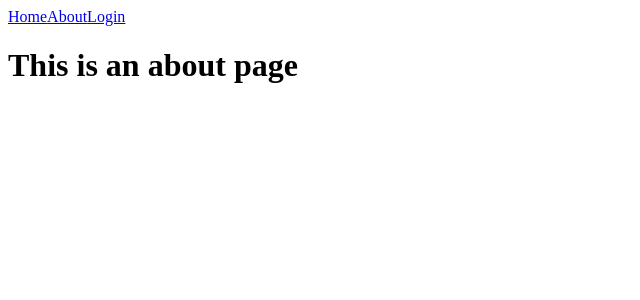
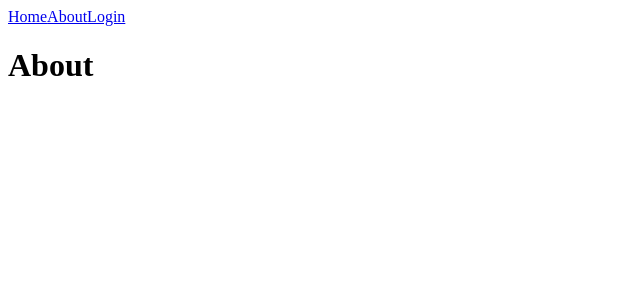
Before and after one commit to birchtrees20/musicapp, a Vue app: page /about in a window 1280 px wide. Shown: the top 300 px of the page, without its empty margins (0-640 px from the left). Built offline with nearby package versions, Linux system fonts and the light colour scheme.

Commit message:
Formatting

```diff
--- a/src/views/AboutView.vue
+++ b/src/views/AboutView.vue
@@ -1,8 +1,14 @@
 <template>
-  <div class="about">
-    <h1>This is an about page</h1>
-  </div>
+  <main>
+    <h1>About</h1>
+  </main>
 </template>
+
+<script>
+export default {
+
+}
+</script>
 
 <style>
 
```
Also changed, not shown: src/views/HomeView.vue (+10 -3 lines).
